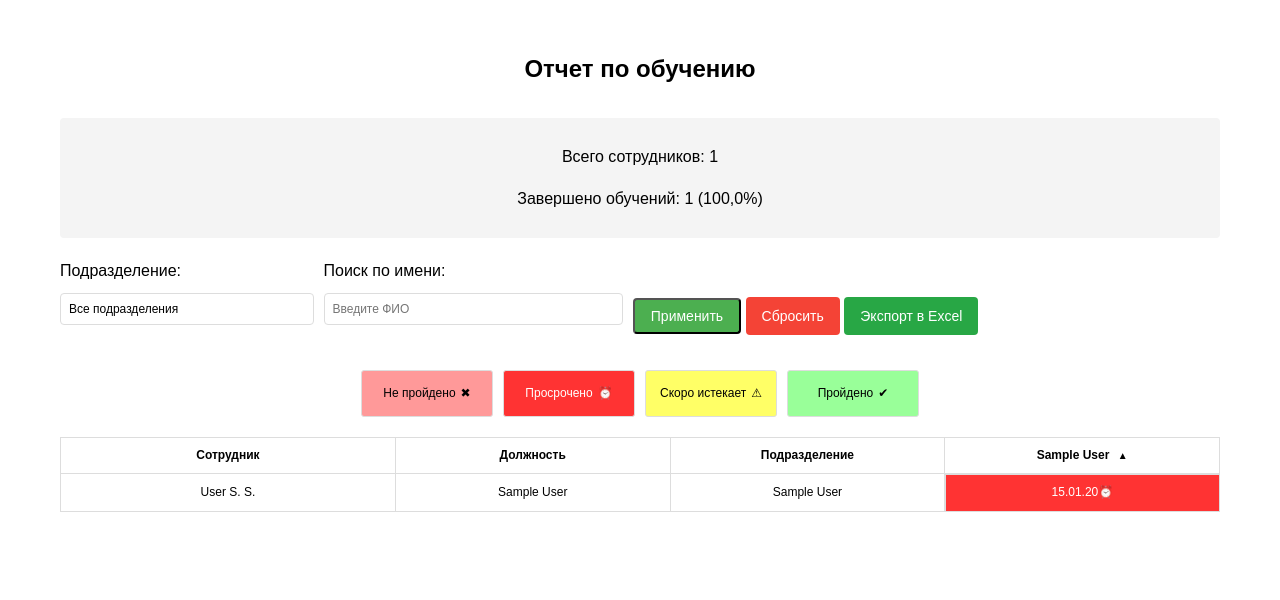
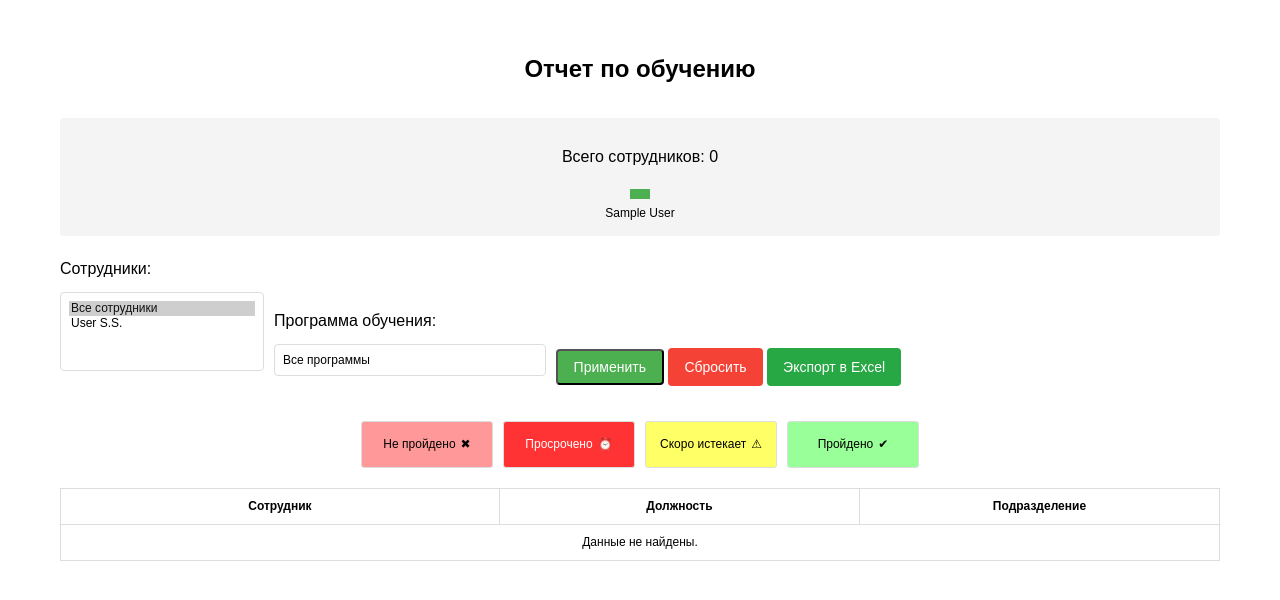
Before and after one commit to evlx87/training_tracker, a Django app: page /reports/ in a window 1280 px wide. Shown: the part 151-751 px from the top of the page. Run offline with Django 5.2, Linux system fonts and the light colour scheme; a user stored in the database is signed in; tables that the repository leaves empty hold one stand-in row (values such as "Sample post").

Commit message:
обновлена логика вывода отчета в reports.html

```diff
--- a/employees/templates/reports.html
+++ b/employees/templates/reports.html
@@ -10,32 +10,50 @@
 
 <!-- Сводка статистики -->
 <div class="report-summary">
-    <p>Всего сотрудников: {{ employees|length }}</p>
-    <p>Завершено обучений: {{ completed_trainings }} ({{ completed_percentage }}%)</p>
+    <p>Всего сотрудников: {{ total_employees }}</p>
+    <!-- Столбчатая диаграмма -->
+    <div class="chart-container">
+        <table class="bar-chart">
+            <tr>
+                {% for program, trained_count in trained_counts.items %}
+                <td>
+                    <div class="bar" style="height: {{ trained_count|add:10 }}px;" title="{{ program }}: {{ trained_count }}"></div>
+                    <span>{{ program }}</span>
+                </td>
+                {% endfor %}
+            </tr>
+        </table>
+    </div>
 </div>
 
 <!-- Фильтры и поиск -->
 <div class="filters-container">
     <form method="get" class="filter-form">
         <div class="form-group">
-            <label for="department">Подразделение:</label>
-            <select name="department" id="department" class="form-input">
-                <option value="">Все подразделения</option>
-                {% for dept in departments %}
-                <option value="{{ dept.pk }}" {% if dept.pk|stringformat:"s" == request.GET.department %}selected{% endif %}>
-                    {{ dept.name }}
+            <label for="employees">Сотрудники:</label>
+            <select name="employees" id="employees" class="form-input" multiple>
+                <option value="" {% if not selected_employees %}selected{% endif %}>Все сотрудники</option>
+                {% for employee in employees %}
+                <option value="{{ employee.pk }}" {% if employee.pk|stringformat:"s" in selected_employees %}selected{% endif %}>
+                    {{ employee.last_name }} {{ employee.first_name.0 }}.{% if employee.middle_name %}{{ employee.middle_name.0 }}.{% endif %}
                 </option>
                 {% endfor %}
             </select>
         </div>
         <div class="form-group">
-            <label for="search">Поиск по имени:</label>
-            <input type="text" name="search" id="search" class="form-input" value="{{ request.GET.search|default:"" }}" placeholder="Введите ФИО">
+            <label for="program">Программа обучения:</label>
+            <select name="program" id="program" class="form-input">
+                <option value="" {% if not selected_program %}selected{% endif %}>Все программы</option>
+                {% for program in training_programs %}
+                <option value="{{ program.id }}" {% if program.id|stringformat:"s" == selected_program %}selected{% endif %}>
+                    {{ program.name }}
+                </option>
+                {% endfor %}
+            </select>
         </div>
         <div class="form-group">
             <button type="submit" class="button button--primary">Применить</button>
             <a href="{% url 'employees:reports' %}" class="button button--danger">Сбросить</a>
-            <!-- Кнопка экспорта -->
             <a href="{% url 'employees:export_report' %}" class="button button--success">Экспорт в Excel</a>
         </div>
     </form>
@@ -57,65 +75,39 @@
                 <th>Сотрудник</th>
                 <th>Должность</th>
                 <th>Подразделение</th>
-                {% for program in training_programs %}
-                <th title="{{ program.name }}" class="sortable" data-program-id="{{ program.id }}">
-                    {{ program.name|truncatechars:15 }}
-                    <span class="sort-icon"></span>
-                </th>
-                {% endfor %}
+                {% if selected_program %}
+                <th>{{ selected_program_name }}</th>
+                {% endif %}
             </tr>
         </thead>
         <tbody>
             {% for data in report_data %}
-            <tr class="employee-row" data-employee-id="{{ data.employee.pk }}">
-                <td>{{ data.employee.last_name }} {{ data.employee.first_name|first }}. {% if data.employee.middle_name %}{{ data.employee.middle_name|first }}.{% endif %}</td>
+            {% if not selected_employees or data.employee.pk|stringformat:"s" in selected_employees %}
+            <tr class="employee-row">
+                <td>{{ data.employee.last_name }} {{ data.employee.first_name.0 }}. {% if data.employee.middle_name %}{{ data.employee.middle_name.0 }}.{% endif %}</td>
                 <td>{{ data.employee.position|default:"—" }}</td>
                 <td>{{ data.employee.department|default:"—" }}</td>
-                {% for program in training_programs %}
-                <td class="{{ data.trainings|get_item:program.id|get_item:'class' }}" title="{{ data.trainings|get_item:program.id|get_item:'details' }}">
-                    {% with training_status=data.trainings|get_item:program.id %}
-                    {% if training_status.date == "Обучение не пройдено" %}
-                        {% if training_status.class == "not-completed" %}<span class="icon">✖</span>{% endif %}
-                    {% else %}
-                        {{ training_status.date|date:"d.m.y" }}
-                        {% if training_status.class == "overdue" %}<span class="icon">⏰</span>{% endif %}
-                        {% if training_status.class == "warning" %}<span class="icon">⚠</span>{% endif %}
-                        {% if training_status.class == "completed" %}<span class="icon">✔</span>{% endif %}
-                    {% endif %}
+                {% if selected_program %}
+                    {% with training_status=data.trainings|int_key:selected_program %}
+                    <td class="{{ training_status|dict_get:'class'|default:'not-completed' }}"
+                        title="{{ training_status|dict_get:'details'|default:'' }}">
+                        {% if training_status and training_status.date != "Обучение не пройдено" %}
+                            {{ training_status.date|date:"d.m.y" }}
+                            <span class="icon">{{ training_status.class|get_status_icon }}</span>
+                        {% else %}
+                            <span class="icon">✖</span>
+                        {% endif %}
+                    </td>
                     {% endwith %}
-                </td>
-                {% endfor %}
+                {% endif %}
             </tr>
+            {% endif %}
             {% empty %}
             <tr>
-                <td colspan="{{ training_programs|length|add:3 }}">Нет данных для отображения.</td>
+                <td colspan="4">Данные не найдены.</td>
             </tr>
             {% endfor %}
         </tbody>
     </table>
 </div>
-
-<!-- JavaScript для интерактивности -->
-<script>
-    // Сортировка таблицы
-    document.querySelectorAll('.sortable').forEach(header => {
-        header.addEventListener('click', function() {
-            const programId = this.getAttribute('data-program-id');
-            const url = new URL(window.location);
-            url.searchParams.set('sort_by', programId);
-            url.searchParams.set('sort_order', url.searchParams.get('sort_order') === 'asc' ? 'desc' : 'asc');
-            window.location = url;
-        });
-    });
-
-    // Сворачивание/разворачивание строк
-    document.querySelectorAll('.employee-row').forEach(row => {
-        row.addEventListener('click', function(e) {
-            if (e.target.tagName !== 'A' && !e.target.closest('.sortable')) {
-                this.classList.toggle('collapsed');
-            }
-        });
-    });
-</script>
-
 {% endblock %}
--- a/employees/templatetags/dict_get.py
+++ b/employees/templatetags/dict_get.py
@@ -3,5 +3,22 @@ from django import template
 register = template.Library()
 
 @register.filter
-def get_item(dictionary, key):
+def dict_get(dictionary, key):
     return dictionary.get(key)
+
+@register.filter
+def int_key(dictionary, key):
+    try:
+        return dictionary.get(int(key))
+    except (ValueError, TypeError):
+        return None
+
+@register.filter
+def get_status_icon(status):
+    icons = {
+        'not-completed': '✖',
+        'overdue': '⏰',
+        'warning': '⚠',
+        'completed': '✔',
+    }
+    return icons.get(status, '✖')  # По умолчанию иконка для "не пройдено"
--- a/employees/urls.py
+++ b/employees/urls.py
@@ -33,6 +33,6 @@ urlpatterns = [
     path('trainings/<int:pk>/edit/', views.TrainingUpdateView.as_view(), name='training_edit'),
     path('trainings/<int:pk>/delete/', views.TrainingDeleteView.as_view(), name='training_delete'),
     path('trainings/<int:pk>/delete/confirm/', views.TrainingDeleteConfirmView.as_view(), name='training_delete_confirm'),
-    path('reports/', cache_page(60 * 15)(views.ReportsView.as_view()), name='reports'),
+    path('reports/', views.ReportsView.as_view(), name='reports'),
     path('reports/export/', views.ExportReportView.as_view(), name='export_report'),
 ]
--- a/employees/views.py
+++ b/employees/views.py
@@ -696,69 +696,53 @@ class TrainingDeleteConfirmView(MTOConfirmedDeleteView):
         return self.render_to_response(self.get_context_data())
 
 
-class ReportsView(LoginRequiredMixin, TemplateView):
+class ReportsView(TemplateView):
     template_name = 'reports.html'
 
     def get_context_data(self, **kwargs):
         context = super().get_context_data(**kwargs)
-        report_data, training_programs = ReportService.generate_training_report()
+        # Получение параметров из запроса
+        selected_employees = self.request.GET.getlist('employees')
+        selected_program = self.request.GET.get('program')
 
-        # Отладочная печать
-        logger.debug("Training programs: %s", [program.name for program in training_programs])
-        logger.debug("Report data sample: %s", report_data[:1] if report_data else "No data")
+        # Генерация отчета
+        report_data, training_programs = ReportService.generate_training_report(selected_employees, selected_program)
 
-        # Фильтрация
-        department_id = self.request.GET.get('department')
-        search_query = self.request.GET.get('search')
-        if department_id:
-            report_data = [
-                data for data in report_data if data['employee'].department_id == int(department_id)]
-        if search_query:
-            report_data = [
-                data for data in report_data
-                if search_query.lower() in (
-                    f"{data['employee'].last_name} "
-                    f"{data['employee'].first_name} "
-                    f"{data['employee'].middle_name or ''}"
-                ).lower().strip()
-            ]
+        # Фильтрация по сотрудникам
+        if selected_employees and selected_employees[0]:  # Пропускаем случай "Все сотрудники"
+            report_data = [data for data in report_data if str(data['employee'].pk) in selected_employees]
 
-        # Сортировка
+        # Сортировка (оставляем как есть)
         sort_by = self.request.GET.get('sort_by')
         sort_order = self.request.GET.get('sort_order', 'asc')
-        if sort_by:
+        if sort_by and sort_by.isdigit():
             report_data.sort(
-                key=lambda x: x['trainings'].get(
-                    int(sort_by), {}).get(
-                    'date', 'Обучение не пройдено'), reverse=(
-                        sort_order == 'desc'))
+                key=lambda x: x['trainings'].get(int(sort_by), {}).get('date', 'Обучение не пройдено'),
+                reverse=(sort_order == 'desc'))
 
-        # Добавить подразделения для фильтра
-        context['departments'] = Department.objects.all()
+        # Подготовка контекста
         context['report_data'] = report_data
         context['training_programs'] = training_programs
-        # Для формы добавления записи
         context['employees'] = Employee.objects.all()
+        context['departments'] = Department.objects.all()
+        context['selected_employees'] = selected_employees
+        context['selected_program'] = selected_program
+        if selected_program and selected_program.isdigit():
+            program = TrainingProgram.objects.filter(id=int(selected_program)).first()
+            context['selected_program_name'] = program.name if program else "Неизвестная программа"
 
         # Сводка
         total_employees = len(report_data)
-        completed_trainings = sum(
-            1 for data in report_data for program in training_programs
-            if data['trainings'].get(program.id, {}).get('date') != "Обучение не пройдено"
-        )
-        total_possible_trainings = len(report_data) * len(training_programs)
-        completed_percentage = (
-                completed_trainings /
-                total_possible_trainings *
-                100) if total_possible_trainings else 0
-        context['completed_trainings'] = completed_trainings
-        context['completed_percentage'] = round(completed_percentage, 2)
+        context['total_employees'] = total_employees
+
+        # Подсчет обученных по программам
+        trained_counts = {}
+        for program in training_programs:
+            trained_count = sum(1 for data in report_data if data['trainings'].get(program.id, {}).get('date') != "Обучение не пройдено")
+            trained_counts[program.name] = trained_count
+        context['trained_counts'] = trained_counts
 
         return context
-
-    @log_view_action('Запрошен', 'отчет по обучению')
-    def get(self, request, *args, **kwargs):
-        return super().get(request, *args, **kwargs)
 
 
 class ExportReportView(LoginRequiredMixin, View):
--- a/static/css/style.css
+++ b/static/css/style.css
@@ -554,3 +554,27 @@ main {
         font-size: 9px;
     }
 }
+.bar-chart {
+    display: flex;
+    justify-content: center;
+    gap: 20px;
+    margin-top: 10px;
+}
+
+.bar-chart td {
+    text-align: center;
+    vertical-align: bottom;
+}
+
+.bar {
+    width: 20px;
+    background-color: #4CAF50;
+    margin: 0 auto;
+    transition: height 0.3s;
+}
+
+.bar-chart span {
+    display: block;
+    font-size: 12px;
+    margin-top: 5px;
+}
```
Also changed, not shown: employees/services.py (+48 -82 lines).
